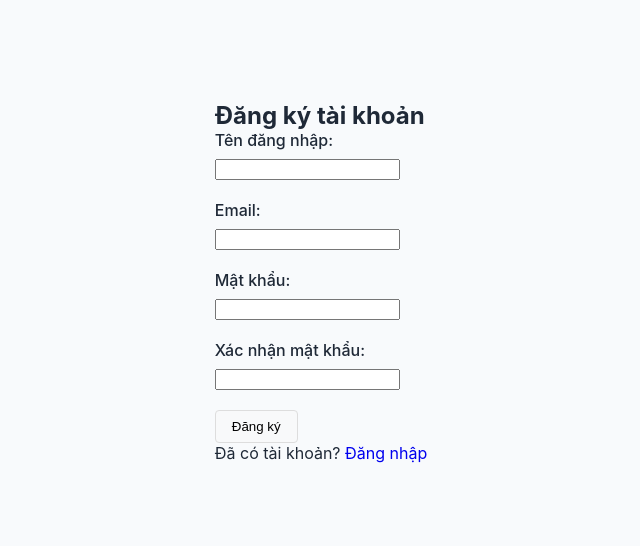
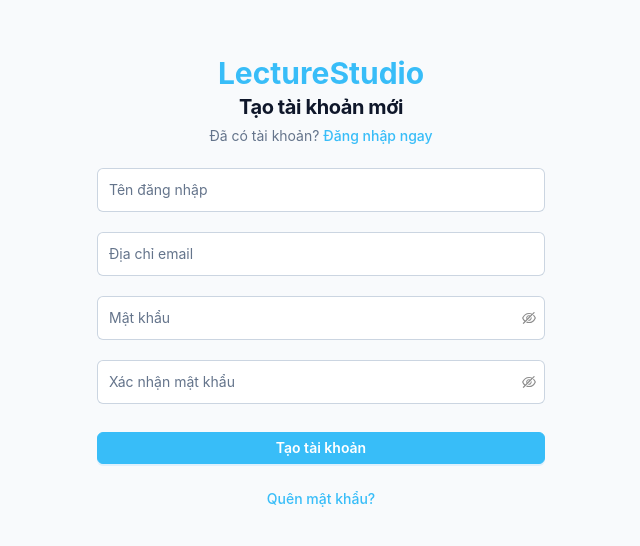
Before and after one commit to leanhduc03/Lecture-Video-Generate-FE, a React (Create React App) app: page /register in a window 1280 px wide. Shown: the part 118-664 px from the top of the page, without its empty margins (319-959 px from the left). Built offline with nearby package versions, Linux system fonts and the light colour scheme.

Commit message:
Fix: Tailwind config

```diff
--- a/package.json
+++ b/package.json
@@ -47,6 +47,9 @@
     ]
   },
   "devDependencies": {
-    "sass": "^1.93.3"
+    "autoprefixer": "^10.4.22",
+    "postcss": "^8.5.6",
+    "sass": "^1.93.3",
+    "tailwindcss": "^4.1.17"
   }
 }
--- a/src/index.css
+++ b/src/index.css
@@ -11,3 +11,8 @@
   font-family: source-code-pro, Menlo, Monaco, Consolas, 'Courier New',
     monospace;
 }
+
+
+@tailwind base;
+@tailwind components;
+@tailwind utilities;
--- a/src/pages/Register.tsx
+++ b/src/pages/Register.tsx
@@ -1,32 +1,33 @@
 import { useState } from 'react';
 import { Link, useNavigate } from 'react-router-dom';
+import { Button, Form, Input } from 'antd';
 import { register } from '../services/authService';
+import "./register.scss";
 
 const Register = () => {
-  const [username, setUsername] = useState('');
-  const [email, setEmail] = useState('');
-  const [password, setPassword] = useState('');
-  const [confirmPassword, setConfirmPassword] = useState('');
   const [error, setError] = useState('');
   const [loading, setLoading] = useState(false);
 
   const navigate = useNavigate();
 
-  const handleSubmit = async (e: React.FormEvent) => {
-    e.preventDefault();
+  const handleSubmit = async (values: {
+    username: string;
+    email: string;
+    password: string;
+    confirmPassword: string
+  }) => {
     setError('');
 
     // Kiểm tra mật khẩu trùng khớp
-    if (password !== confirmPassword) {
+    if (values.password !== values.confirmPassword) {
       setError('Mật khẩu xác nhận không khớp');
       return;
     }
 
     setLoading(true);
     try {
-      await register(username, email, password);
-      // Chuyển hướng tới trang xác thực email với username là tham số
-      navigate(`/verify-email?username=${encodeURIComponent(username)}`);
+      await register(values.username, values.email, values.password);
+      navigate(`/verify-email?username=${encodeURIComponent(values.username)}`);
     } catch (err: any) {
       setError(
         err.response?.data?.detail ||
@@ -38,63 +39,87 @@
   };
 
   return (
-    <div className="register-container">
-      <h2>Đăng ký tài khoản</h2>
+    <div className="register-panel">
+      <div className="register-panel__header">
+        <div className="register-panel__brand">
+          <h1 className="register-panel__logo-text">LectureStudio</h1>
+        </div>
+        <h2 className="register-panel__title">Tạo tài khoản mới</h2>
+        <p className="register-panel__subtitle">
+          Đã có tài khoản?{" "}
+          <Link to="/login">Đăng nhập ngay</Link>
+        </p>
+      </div>
+
       {error && <div className="error-message">{error}</div>}
 
-      <form onSubmit={handleSubmit}>
-        <div className="form-group">
-          <label htmlFor="username">Tên đăng nhập:</label>
-          <input
-            type="text"
-            id="username"
-            value={username}
-            onChange={(e) => setUsername(e.target.value)}
-            required
-          />
+      <Form className="register-panel__form" onFinish={handleSubmit}>
+        <div className="register-panel__fields">
+          <Form.Item
+            name="username"
+            rules={[
+              { required: true, message: "Vui lòng nhập tên đăng nhập" },
+              { min: 3, message: "Tên đăng nhập phải có ít nhất 3 ký tự" }
+            ]}
+          >
+            <Input
+              autoComplete="username"
+              placeholder="Tên đăng nhập"
+            />
+          </Form.Item>
+
+          <Form.Item
+            name="email"
+            rules={[
+              { required: true, message: "Vui lòng nhập email" },
+              { type: 'email', message: "Email không hợp lệ" }
+            ]}
+          >
+            <Input
+              type="email"
+              autoComplete="email"
+              placeholder="Địa chỉ email"
+            />
+          </Form.Item>
+
+          <Form.Item
+            name="password"
+            rules={[
+              { required: true, message: "Vui lòng nhập mật khẩu" },
+              { min: 6, message: "Mật khẩu phải có ít nhất 6 ký tự" }
+            ]}
+          >
+            <Input.Password
+              placeholder="Mật khẩu"
+              autoComplete="new-password"
+            />
+          </Form.Item>
+
+          <Form.Item
+            name="confirmPassword"
+            rules={[
+              { required: true, message: "Vui lòng xác nhận mật khẩu" }
+            ]}
+          >
+            <Input.Password
+              placeholder="Xác nhận mật khẩu"
+              autoComplete="new-password"
+            />
+          </Form.Item>
         </div>
 
-        <div className="form-group">
-          <label htmlFor="email">Email:</label>
-          <input
-            type="email"
-            id="email"
-            value={email}
-            onChange={(e) => setEmail(e.target.value)}
-            required
-          />
+        <div className="register-panel__submit">
+          <Button type="primary" htmlType="submit" disabled={loading}>
+            {loading ? 'Đang xử lý...' : 'Tạo tài khoản'}
+          </Button>
         </div>
 
-        <div className="form-group">
-          <label htmlFor="password">Mật khẩu:</label>
-          <input
-            type="password"
-            id="password"
-            value={password}
-            onChange={(e) => setPassword(e.target.value)}
-            required
-          />
+        <div className="register-panel__actions">
+          <div className="register-panel__forgot">
+            <Link to="/forgot-password">Quên mật khẩu?</Link>
+          </div>
         </div>
-
-        <div className="form-group">
-          <label htmlFor="confirmPassword">Xác nhận mật khẩu:</label>
-          <input
-            type="password"
-            id="confirmPassword"
-            value={confirmPassword}
-            onChange={(e) => setConfirmPassword(e.target.value)}
-            required
-          />
-        </div>
-
-        <button type="submit" disabled={loading}>
-          {loading ? 'Đang xử lý...' : 'Đăng ký'}
-        </button>
-      </form>
-
-      <div className="links">
-        <p>Đã có tài khoản? <Link to="/login">Đăng nhập</Link></p>
-      </div>
+      </Form>
     </div>
   );
 };
--- /dev/null
+++ b/src/pages/register.scss
@@ -0,0 +1,194 @@
+.register-panel {
+  width: 100%;
+  max-width: 28rem;
+  display: flex;
+  flex-direction: column;
+  row-gap: 0.5rem;
+}
+
+.register-panel__header {
+  display: flex;
+  flex-direction: column;
+}
+
+.register-panel__brand {
+  display: flex;
+  align-items: center;
+  justify-content: center;
+  column-gap: 0.75rem;
+}
+
+.register-panel__icon {
+  font-size: 2.25rem;
+  line-height: 2.5rem;
+  color: var(--color-primary);
+}
+
+.register-panel__logo-text {
+  font-weight: 700;
+  font-size: 1.875rem;
+  line-height: 2.25rem;
+  color: var(--color-primary);
+}
+
+.register-panel__title {
+  text-align: center;
+  font-size: 1.25rem;
+  margin-top: 4px;
+  letter-spacing: -0.02em;
+  color: var(--color-text-light);
+}
+
+.register-panel__subtitle {
+  margin-top: 0.5rem;
+  text-align: center;
+  font-size: 0.875rem;
+  color: var(--color-muted-light);
+
+  a {
+    font-weight: 500;
+    color: var(--color-primary);
+    text-decoration: none;
+
+    &:hover {
+      color: #3b82f6;
+    }
+  }
+}
+
+.error-message {
+  margin-top: 0.5rem;
+  font-size: 0.875rem;
+  color: #dc2626;
+}
+
+.register-panel__form {
+  margin-top: 1rem;
+  display: flex;
+  flex-direction: column;
+  row-gap: 1.5rem;
+}
+
+.register-panel__fields {
+  display: flex;
+  flex-direction: column;
+  row-gap: 1rem;
+  border-radius: 0.375rem;
+
+  .ant-form-item {
+    margin-bottom: 4px;
+  }
+}
+
+.register-panel .ant-input {
+  width: 100%;
+  border-radius: 0.375rem;
+  border: none;
+  padding: 0.625rem 0.75rem;
+  background-color: var(--color-card-light);
+  color: var(--color-text-light);
+  box-shadow: 0 0 0 1px var(--color-border-light) inset;
+  font-size: 0.875rem;
+  line-height: 1.5rem;
+}
+
+.register-panel .ant-input-affix-wrapper {
+  width: 100%;
+  border-radius: 0.375rem;
+  border: none;
+  padding: 0;
+  background-color: var(--color-card-light);
+  box-shadow: 0 0 0 1px var(--color-border-light) inset;
+  display: flex;
+  align-items: center;
+}
+
+.register-panel .ant-input-affix-wrapper .ant-input {
+  padding: 0.625rem 0.75rem;
+  background: transparent;
+  border: none;
+  box-shadow: none;
+  width: 94%;
+}
+
+.register-panel .ant-input::placeholder,
+.register-panel .ant-input-affix-wrapper input::placeholder {
+  color: var(--color-muted-light);
+}
+
+.register-panel .ant-input,
+.register-panel .ant-input-affix-wrapper {
+  &:focus,
+  &:focus-within {
+    outline: none;
+    box-shadow: 0 0 0 2px var(--color-primary);
+    z-index: 10;
+  }
+}
+
+.register-panel__actions {
+  display: flex;
+  align-items: center;
+  justify-content: center;
+}
+
+.register-panel .ant-checkbox-inner {
+  width: 1rem;
+  height: 1rem;
+  border-radius: 0.25rem;
+  border-color: var(--color-border-light);
+}
+
+.register-panel .ant-checkbox-checked .ant-checkbox-inner {
+  background-color: var(--color-primary);
+  border-color: var(--color-primary);
+}
+
+.register-panel__forgot {
+  font-size: 0.875rem;
+
+  a {
+    font-weight: 500;
+    color: var(--color-primary);
+    text-decoration: none;
+
+    &:hover {
+      color: #3b82f6;
+    }
+  }
+}
+
+.register-panel__submit {
+  width: 100%;
+}
+
+.register-panel .ant-btn-primary {
+  width: 100%;
+  display: flex;
+  justify-content: center;
+  border-radius: 0.375rem;
+  padding: 0.625rem 0.75rem;
+  font-size: 0.875rem;
+  font-weight: 600;
+  background-color: var(--color-primary);
+  border-color: var(--color-primary);
+  color: #ffffff;
+  transition: background-color 150ms ease, border-color 150ms ease;
+
+  &:hover,
+  &:focus {
+    background-color: #2563eb;
+    border-color: #2563eb;
+  }
+}
+
+.sr-only {
+  position: absolute;
+  width: 1px;
+  height: 1px;
+  padding: 0;
+  margin: -1px;
+  overflow: hidden;
+  clip: rect(0, 0, 0, 0);
+  border: 0;
+}
```
Also changed, not shown: tailwind.config.js (added, +10 -0 lines), 1 other file (tests, documents, lock files or other folders).
